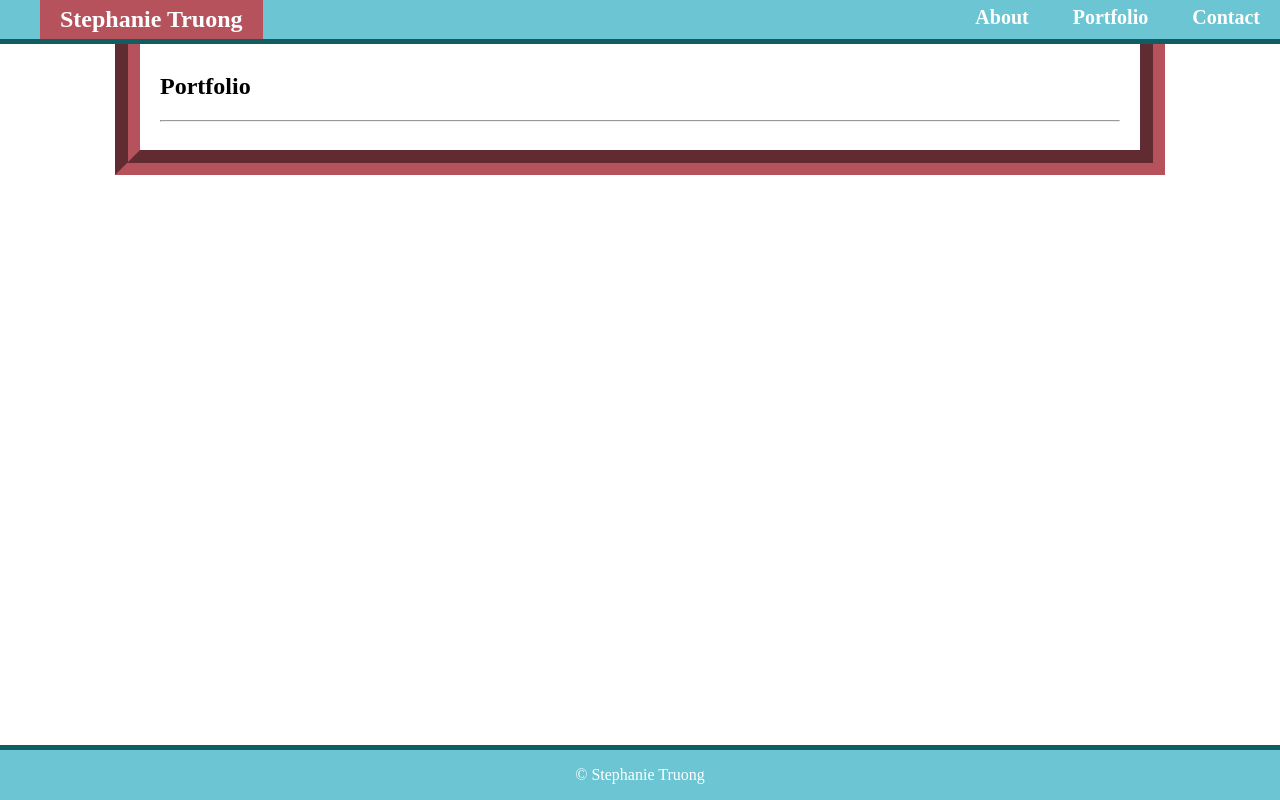
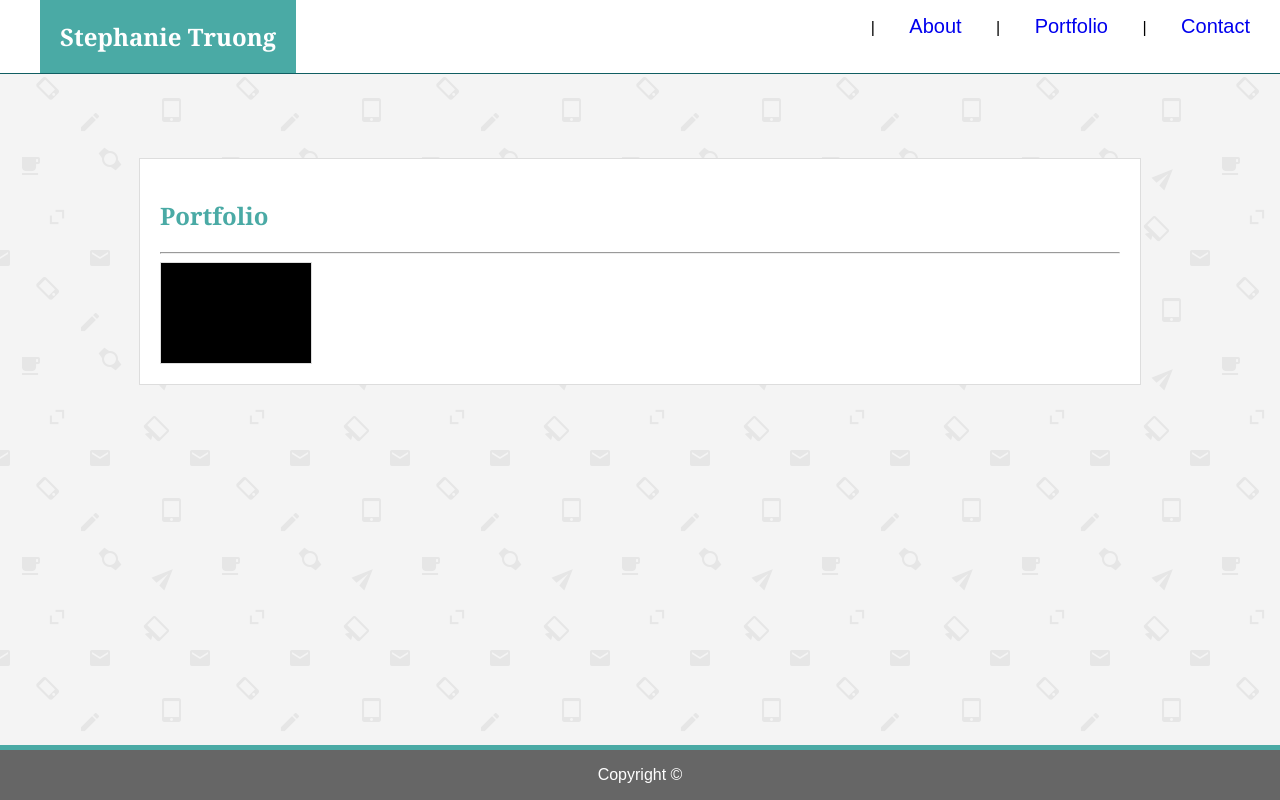
Before and after one commit to stephtomyluo/basic-portfolio, a plain HTML site: page portfolio.html in a window 1280 px wide. Drawn offline with Linux system fonts and the light colour scheme.

Commit message:
cleaned up html code and changed css to match example

```diff
--- a/assets/css/style.css
+++ b/assets/css/style.css
@@ -1,41 +1,56 @@
+
+/* Nav Bar  */
 nav {
-    background-color: #6bc5d2;
-    border-bottom: 5px solid #105e62;
+  border-bottom: 1px solid #105e62;
   text-align: right;
   position: fixed;
   left: 0;
   top: 0;
   width: 100%;
+  font-family: 'Arial', 'Helvetica Neue', Helvetica, sans-serif;
+  background-color: white;
 }
 
 nav ul {
   margin: 0;
 }
-
+/* Horizontal vs. Vertical  */
 nav li {
   display: inline;
 }
 
+li:not(:first-child)::before {
+  content: " | "
+}
+
 nav a {
-    padding: 6px 20px;
+  padding: 15px 30px;
   display: inline-block;
-    color: white;
-    font-weight: bold;
   text-decoration: none;
   font-size: 1.25em;
 }
-
+/* Hover Color  */
 nav a:hover {
-    background-color: #b5525c;
+  background-color: #4aaaa5;
+}
+/* Page Headings  */
+h2 {
+  color: #4aaaa5;
+  font-family: 'Georgia', Times, Times New Roman, serif;
 }
 
+p {
+  font-family: 'Arial', 'Helvetica Neue', Helvetica, sans-serif;
+}
+/* Name  */
 #bio-name {
   float: left;
-    padding: 6px 20px;
+  padding: 20px;
   color: white;
   font-weight: bold;
   font-size: 1.50em;
-    background-color: #b5525c;
+  background-color: #4aaaa5;
+  font-family: 'Georgia', Times, Times New Roman, serif;
 }
 
 #bio-image {
@@ -46,8 +61,8 @@ nav {
 }
 
 footer {
-    background-color: #6bc5d2;
-    border-top: 5px solid #105e62;
+  background-color: #666666;
+  border-top: 5px solid #4aaaa5;
   text-align: center;
   color: white;
   position: fixed;
@@ -56,14 +71,29 @@ nav {
   width: 100%;
 }
 
-  .wrapper {
+.box {
   width: 960px;
   padding: 20px;
   margin: 0 auto;
-    border-color: #b5525c;
-    border-style: groove;
-    border-width: 25px;
-    overflow: auto;
+  border-color: #dddddd;
+  border-style: solid;
+  border-width: 1px;
+  position: relative;
+  top: 150px;
+  background-color: #ffffff;
+}
+/* Portfolio Box 1 */
+.first {
+  width: 50px;
+  padding: 50px;
+  border-color: #dddddd;
+  border-style: solid;
+  border-width: 1px;
+  background-color: black;
+}
+
+body {
+  background-image: url(/assets/images/email-pattern.png);
 }
 
 /* How to fix below */
@@ -77,14 +107,13 @@ input[type=text], select, textarea {
 }
 
 #submit {
-  background-color: #b5525c;
+  background-color: #4aaaa5;
   color: white;
   padding: 12px 20px;
   border: none;
-  border-radius: 4px;
   cursor: pointer;
 }
 
 #submit:hover {
-  background-color: #6bc5d2;
+  background-color: #b5525c;
 }
--- a/portfolio.html
+++ b/portfolio.html
@@ -1,31 +1,36 @@
 <!DOCTYPE html>
 <html lang="en-US">
 <head>
-        <title>
-            Portfolio
-        </title>
+    <meta charset="UTF-8">
+    <meta name="viewport" content="width=device-width, initial-scale=1.0">
+    <meta http-equiv="X-UA-Compatible" content="ie=edge">
+<!-- Tab Message  -->
+    <title>Portfolio</title>
+<!-- Linking Stylesheet  -->
     <link rel="stylesheet" href="./assets/css/style.css">
 </head>
-
 <body>
+<!-- Navigation Bar  -->
 <nav>
     <ul>
         <li id="bio-name">Stephanie Truong</li>
-                <li><a href="#about">About</a></li>
-                <li><a href="#portfolio">Portfolio</a></li>
-                <li><a href="#contact">Contact</a></li>
-            </ul>
+        <li><a href="./index.html">About</a></li>
+        <li><a href="./portfolio.html">Portfolio</a></li>
+        <li><a href="./contact.html">Contact</a></li>
 </nav>
+<!-- Content Box  -->
+<div class="box">
+    <h2>Portfolio</h2>
+        <hr>
+<!-- First Box -->
+        <section class="first">
 
-    <div class="wrapper">
+        </section>
 
-        <header>
-            <h2>Portfolio</h2>
-        </header>
-        <hr>
 </div>
+<!-- Footer  -->
 <footer>
-            <p>&copy; Stephanie Truong</p>
+    <p>Copyright &copy;</p>
         </footer>
     </body>
 </html>
```
Also changed, not shown: contact.html (+17 -14 lines), index.html (+22 -13 lines). Lines whose indentation alone changed are shown as unchanged.
